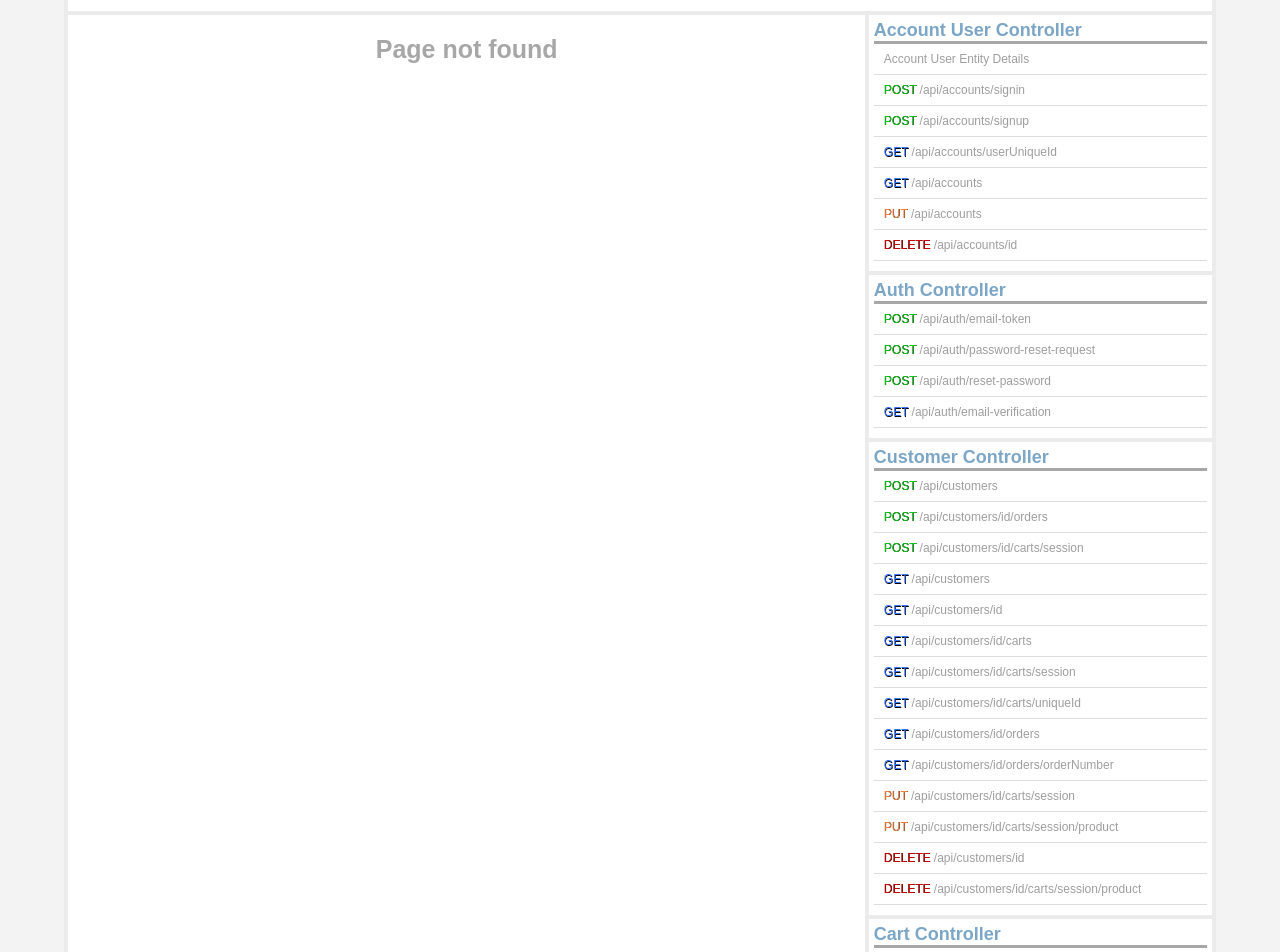
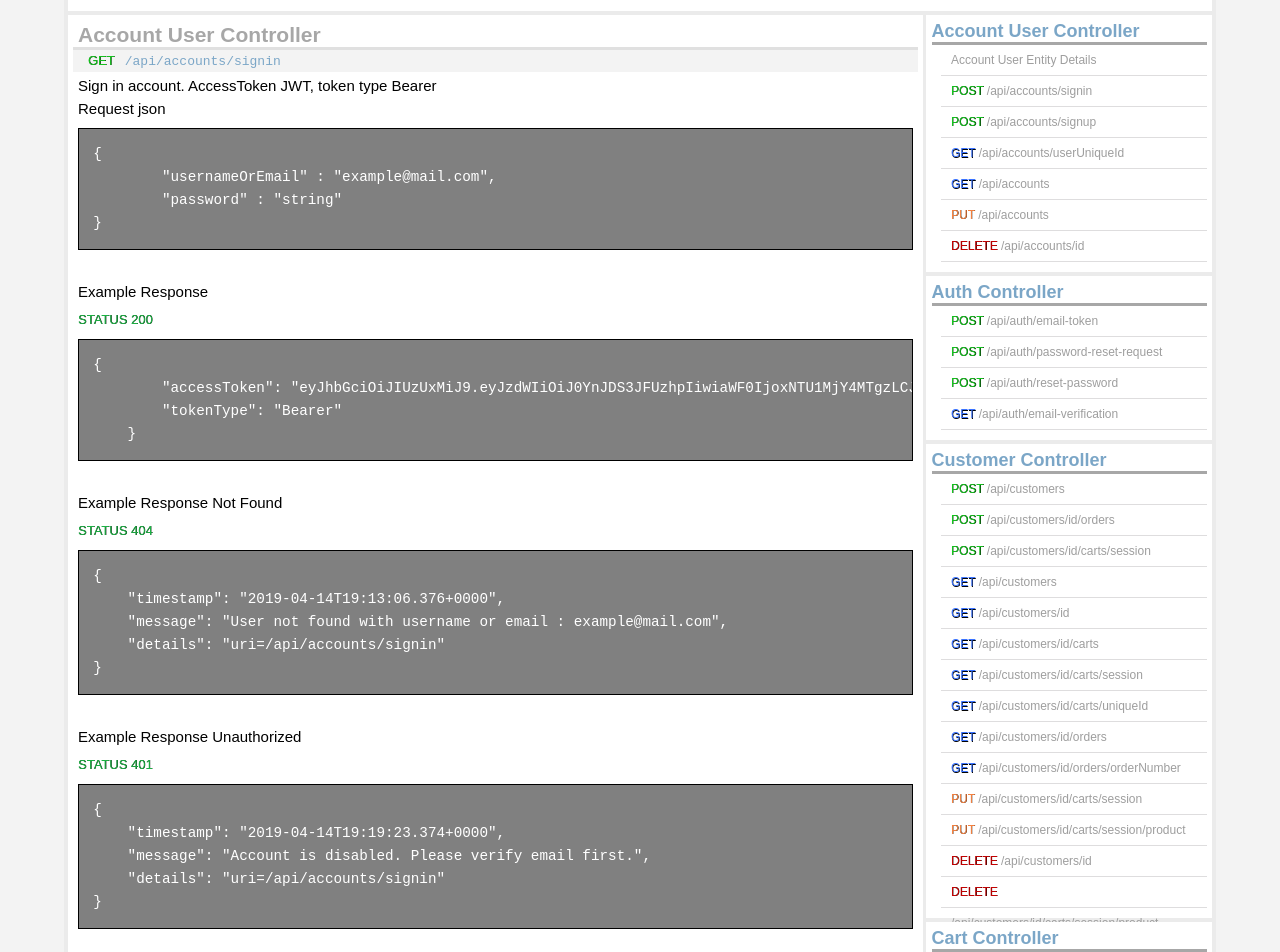
Before and after one commit to Khartaz/restaurant-docs, a React (Create React App) app: page /post-sign-in in a window 1280 px wide. Shown: the part 100-1052 px from the top of the page. Built offline with nearby package versions, Linux system fonts and the light colour scheme; a web font is replaced by a local one.

Commit message:
sign in page

```diff
--- a/package.json
+++ b/package.json
@@ -3,8 +3,10 @@
   "version": "0.1.0",
   "private": true,
   "dependencies": {
+    "bootstrap": "^4.3.1",
     "gh-pages": "^2.0.1",
     "react": "^16.8.3",
+    "react-bootstrap": "^1.0.0-beta.8",
     "react-code-snippet": "^0.6.12",
     "react-dom": "^16.8.3",
     "react-highlight": "^0.12.0",
--- a/src/layout/Navigation.js
+++ b/src/layout/Navigation.js
@@ -12,7 +12,7 @@ const Navigation = () => {
                     <h2>Account User Controller</h2>
                     <ul>
                         <li><NavLink to="/user-details">Account User Entity Details</NavLink></li>
-                        <li><a href="#" class="disabled"><span className="post_method">Post</span> /api/accounts/signin</a> </li>
+                        <li><NavLink to="/post-sign-in"><span className="post_method">Post</span> /api/accounts/signin</NavLink> </li>
                         <li><a href="#" class="disabled"><span className="post_method">Post</span> /api/accounts/signup</a> </li>
                         <li><a href="#" class="disabled"><span class="get_method">Get</span> /api/accounts/userUniqueId</a> </li>
                         <li><NavLink to="/get-accounts"><span className="get_method">Get</span> /api/accounts </NavLink></li>
--- a/src/layout/Page.js
+++ b/src/layout/Page.js
@@ -3,6 +3,7 @@ import {Route, Switch} from 'react-router-dom';
 import '../styles/Page.css';
 
 import HomePage from '../pages/HomePage';
+import PostSignIn from '../pages/PostSignIn';
 import GetAccountsPage from '../pages/GetAccountsPage';
 import UserDetailsPage from '../pages/UserDetailsPage';
 import NotFoundPage from '../pages/NotFoundPage';
@@ -11,6 +12,7 @@ const Page = () => {
     return (
             <Switch>
                 <Route path="/" exact component={HomePage} />
+                <Route path="/post-sign-in" component={PostSignIn} />
                 <Route path="/get-accounts" component={GetAccountsPage} />
                 <Route path="/user-details" component={UserDetailsPage} />
                 <Route component={NotFoundPage} />
--- /dev/null
+++ b/src/pages/PostSignIn.js
@@ -0,0 +1,90 @@
+import React from 'react';
+import {Route, Redirect} from 'react-router-dom';
+
+const PostSignIn = () => {
+    return (
+          <div class="content">
+            <div className="post">
+                <h2><p>Account User Controller</p></h2>
+                <p className="a"><span class="post_method">Get</span><code>/api/accounts/signin</code></p>
+                <div class="info">
+                    <p>Sign in account. AccessToken JWT, token type Bearer</p>
+                </div>
+            <p className="under_title"><span>Request json</span></p>
+                <div className="details">
+                    <pre>
+                        <code>
+                            <div className="java">
+                                {`{
+	"usernameOrEmail" : "example@mail.com",
+	"password" : "string"
+}`}
+                            </div>
+                        </code>
+                    </pre>
+                </div>
+                <p className="under_title"><span>Example Response </span></p>
+                <p className="status_200">Status 200</p>
+                    <div className="details">
+                        <pre>
+                            <code>
+                                <div className="java">
+                                    {`{
+        "accessToken": "eyJhbGciOiJIUzUxMiJ9.eyJzdWIiOiJ0YnJDS3JFUzhpIiwiaWF0IjoxNTU1MjY4MTgzLCJleHAiOjE1NTU4NzI5ODN9.tF876WEuSOHdeTgQmdi8SODGYH-sAwc1mlyXtHzhKOzZPVDBkImDc7Oe8qvYPY_bJOqcseXDqPv-pbLjucbEig",
+        "tokenType": "Bearer"
+    }`}
+                                </div>
+                            </code>
+                        </pre>
+                    </div>
+                    <p className="under_title"><span>Example Response Not Found </span></p>
+                    <p className="status_200">Status 404</p>
+                    <div className="details">
+                        <pre>
+                            <code>
+                                <div className="java">
+                                    {`{
+    "timestamp": "2019-04-14T19:13:06.376+0000",
+    "message": "User not found with username or email : example@mail.com",
+    "details": "uri=/api/accounts/signin"
+}`}
+                                </div>
+                            </code>
+                        </pre>
+                    </div>
+                    <p className="under_title"><span>Example Response Unauthorized </span></p>
+                    <p className="status_200">Status 401</p>
+                    <div className="details">
+                        <pre>
+                            <code>
+                                <div className="java">
+                                    {`{
+    "timestamp": "2019-04-14T19:19:23.374+0000",
+    "message": "Account is disabled. Please verify email first.",
+    "details": "uri=/api/accounts/signin"
+}`}
+                                </div>
+                            </code>
+                        </pre>
+                    </div>
+                    <p className="under_title"><span>Example Response Unauthorized - Bad Credientals </span></p>
+                    <p className="status_200">Status 401</p>
+                    <div className="details">
+                        <pre>
+                            <code>
+                                <div className="java">
+                                    {`{
+    "timestamp": "2019-04-14T19:20:48.366+0000",
+    "message": "Bad credentials",
+    "details": "uri=/api/accounts/signin"
+}`}
+                                </div>
+                            </code>
+                        </pre>
+                    </div>
+            </div>
+          </div>
+     );
+}
+
+export default PostSignIn;
--- a/src/styles/Navigation.css
+++ b/src/styles/Navigation.css
@@ -1,6 +1,6 @@
 .sidebar{
     float:right;
-    width: 30%;
+    width: 25%;
     text-align: left;
 }
 
@@ -16,18 +16,19 @@
     .sidebar, .sidebar .mob {
         width: 100%;
     }
+}
 
-
-}
 .sidebar .mob h2{
     font-size:18px; height:24px;
     line-height:20px;
+    margin: 0.5px 0.5px;
     border-bottom:3px solid #a7a7a7;
     color:#7ba6c7;
 }
 
 .sidebar .mob ul{
     padding-bottom:5px;
+    margin-left: 10px;
 }
 
 .sidebar .mob li a{
--- a/src/styles/Page.css
+++ b/src/styles/Page.css
@@ -1,14 +1,15 @@
 .content{
     float:left;
-    width: 69.7%;
+    width: 74.7%;
 }
 
 .content .post{
     margin-top:4px;
     position:relative;
     padding:5px;
+    margin-bottom: 4px;
     background:#fff;
-    min-height: 165.1em;
+    min-height: 165.7em;
 }
 
 @media only screen and (max-width:955px) {
@@ -97,3 +98,11 @@ pre code {
 	margin: 5px 5px;
 	padding: 5px 5px;
 }
+
+.status_200 {
+	text-transform: uppercase;
+	color: rgb(29, 180, 69);
+    text-shadow: 0.3px 0.3px black;
+    font-size: 13px;
+    margin: 5px 5px;
+}
```
Also changed, not shown: 1 other file (tests, documents, lock files or other folders).
